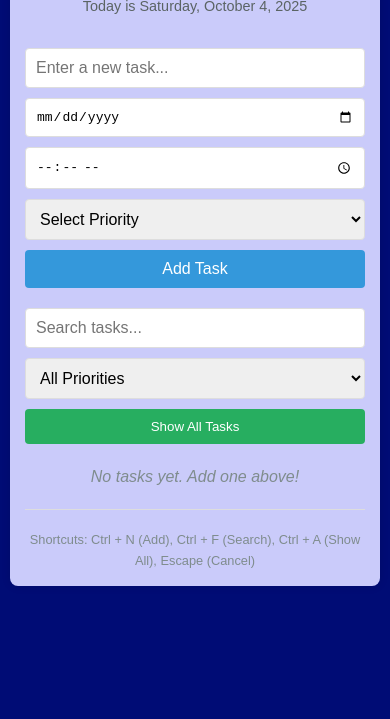
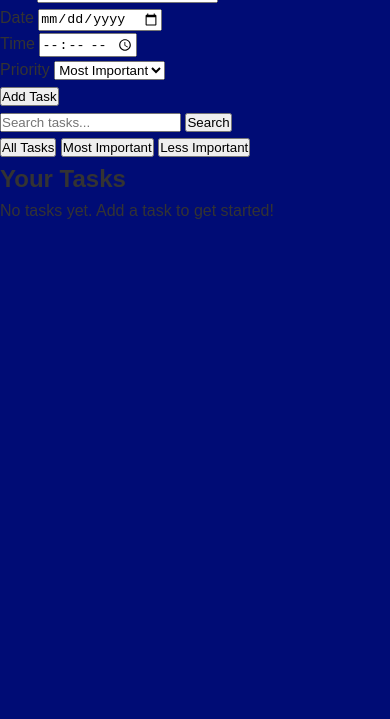
Before and after one commit to autumn-bender/CodingCamp-290925-autumn-bender, a plain HTML site: page Documents/RevoU/index.html in a window 390 px wide. Shown: the part 125-844 px from the top of the page. Drawn offline with Linux system fonts and the light colour scheme.

Commit message:
Update index.html

```diff
--- a/Documents/RevoU/index.html
+++ b/Documents/RevoU/index.html
@@ -3,51 +3,68 @@
 <head>
     <meta charset="UTF-8">
     <meta name="viewport" content="width=device-width, initial-scale=1.0">
-    <title>To-Do List App</title>
+    <title>Simple To-Do List</title>
     <link rel="stylesheet" href="style.css">
 </head>
 <body>
     <div class="container">
         <header>
-            <h1>To-Do List</h1>
-            <h2>Autumn Bender</h2>
-            <p id="currentDate">Hari Tanggal : Jumat, 03 Oktober 2025</p>
+            <h1>Simple To-Do List</h1>
+            <p>Manage your tasks efficiently</p>
         </header>
 
-        <section class="add-task">
-            <form id="taskForm">
-                <input type="text" id="taskInput" placeholder="Enter a new task..." required>
-                <input type="date" id="dateInput" required>
-                <input type="time" id="timeInput" required>
-                <select id="prioritySelect" required>
-                    <option value="">Select Priority</option>
-                    <option value="urgent">Urgent</option>
-                    <option value="normal">Normal</option>
-                    <option value="low">Less Important</option>
-                </select>
-                <button type="submit" id="submitBtn">Add Task</button>
+        <div class="task-form-container">
+            <form id="task-form">
+                <div class="form-group">
+                    <label for="task-input">Task</label>
+                    <input type="text" id="task-input" placeholder="What needs to be done?" required>
+                </div>
+
+                <div class="form-row">
+                    <div class="form-group">
+                        <label for="date-input">Date</label>
+                        <input type="date" id="date-input" required>
+                    </div>
+
+                    <div class="form-group">
+                        <label for="time-input">Time</label>
+                        <input type="time" id="time-input" required>
+                    </div>
+
+                    <div class="form-group">
+                        <label for="priority-select">Priority</label>
+                        <select id="priority-select" required>
+                            <option value="most-important">Most Important</option>
+                            <option value="less-important">Less Important</option>
+                        </select>
+                    </div>
+                </div>
+
+                <button type="submit" class="btn-add">Add Task</button>
             </form>
-        </section>
+        </div>
 
-        <section class="search-filter">
-            <input type="text" id="searchInput" placeholder="Search tasks...">
-            <select id="priorityFilter">
-                <option value="">All Priorities</option>
-                <option value="urgent">Urgent</option>
-                <option value="normal">Normal</option>
-                <option value="low">Less Important</option>
-            </select>
-            <button id="showAllBtn">Show All Tasks</button>
-        </section>
+        <div class="controls">
+            <div class="search-container">
+                <input type="text" id="search-input" placeholder="Search tasks...">
+                <button id="search-btn" class="btn-search">Search</button>
+            </div>
 
-        <section class="task-list">
-            <ul id="taskList"></ul>
-            <p id="noTasksMsg" class="no-tasks">No tasks yet. Add one above!</p>
-        </section>
+            <div class="filter-container">
+                <button id="show-all" class="btn-filter active">All Tasks</button>
+                <button id="show-important" class="btn-filter">Most Important</button>
+                <button id="show-less-important" class="btn-filter">Less Important</button>
+            </div>
+        </div>
 
-        <footer>
-            <p>Shortcuts: Ctrl + N (Add), Ctrl + F (Search), Ctrl + A (Show All), Escape (Cancel)</p>
-        </footer>
+        <div class="tasks-container">
+            <h2>Your Tasks</h2>
+            <div id="tasks-list" class="tasks-list"></div>
+
+            <div id="empty-state" class="empty-state">
+                <p>No tasks yet. Add a task to get started!</p>
+            </div>
+        </div>
     </div>
 
     <script src="script.js"></script>
--- a/Documents/RevoU/script.js
+++ b/Documents/RevoU/script.js
@@ -20,14 +20,13 @@ const currentDateEl = document.getElementById('currentDate');
 // Utility function to format datetime for display
 function formatDateTime(due) {
     const date = new Date(due);
-    return `${date.toLocaleDateString()} at ${date.toLocaleTimeString([], { hour: '2-digit', minute: '2-digit' })}`;
+    const options = { year: 'numeric', month: 'long', day: 'numeric' };
+    return `${date.toLocaleDateString('en-US', options)} at ${date.toLocaleTimeString([], { hour: '2-digit', minute: '2-digit' })}`;
 }
 
 // Load tasks from localStorage on init
 document.addEventListener('DOMContentLoaded', () => {
-    // Set dynamic current date
     currentDateEl.textContent = `Today is ${new Date().toLocaleDateString('en-US', { weekday: 'long', year: 'numeric', month: 'long', day: 'numeric' })}`;
-
     loadTasks();
     applyFilters();
     setupEventListeners();
@@ -35,28 +34,21 @@ document.addEventListener('DOMContentLoaded', () => {
 
 // Event listeners
 function setupEventListeners() {
-    // Form submission
     taskForm.addEventListener('submit', handleSubmit);
-
-    // Search input
     searchInput.addEventListener('input', applyFilters);
-
-    // Priority filter change
     priorityFilter.addEventListener('change', applyFilters);
 
-    // Show all button
     showAllBtn.addEventListener('click', () => {
+        // Reset search and filter values
         searchInput.value = '';
         priorityFilter.value = '';
         applyFilters();
     });
 
-    // Keyboard shortcuts
     document.addEventListener('keydown', (e) => {
         if (e.ctrlKey || e.metaKey) {
-            switch (e.key) {
+            switch (e.key.toLowerCase()) {
                 case 'n':
-                case 'N':
                     e.preventDefault();
                     editingId = null;
                     submitBtn.textContent = 'Add Task';
@@ -64,27 +56,22 @@ function setupEventListeners() {
                     taskInput.focus();
                     break;
                 case 'f':
-                case 'F':
                     e.preventDefault();
                     searchInput.focus();
                     break;
                 case 'a':
-                case 'A':
                     e.preventDefault();
                     showAllBtn.click();
                     break;
             }
         }
         if (e.key === 'Escape') {
-            taskInput.value = '';
-            dateInput.value = '';
-            timeInput.value = '';
-            prioritySelect.value = '';
+            taskForm.reset();
             searchInput.value = '';
             priorityFilter.value = '';
             editingId = null;
             submitBtn.textContent = 'Add Task';
-            clearValidation();
+            clearValidation([taskInput, dateInput, timeInput, prioritySelect]);
             taskInput.focus();
         }
     });
@@ -99,7 +86,6 @@ function handleSubmit(e) {
     const dueTime = timeInput.value;
     const priority = prioritySelect.value;
 
-    // Validation
     const inputs = [taskInput, dateInput, timeInput, prioritySelect];
     let valid = true;
     inputs.forEach(input => {
@@ -120,7 +106,6 @@ function handleSubmit(e) {
     const dueISO = new Date(fullDateTime).toISOString();
 
     if (editingId) {
-        // Update existing task
         const task = tasks.find(t => t.id === editingId);
         if (task) {
             task.text = taskText;
@@ -130,9 +115,8 @@ function handleSubmit(e) {
         editingId = null;
         submitBtn.textContent = 'Add Task';
     } else {
-        // Add new task
         const newTask = {
-            id: Date.now(),
+            id: Date.now().toString(),
             text: taskText,
             due: dueISO,
             priority: priority,
@@ -141,7 +125,6 @@ function handleSubmit(e) {
         tasks.unshift(newTask);
     }
 
-    // Reset form and feedback
     taskForm.reset();
     taskInput.classList.add('success');
     setTimeout(() => {
@@ -171,9 +154,10 @@ function applyFilters() {
 function editTask(id) {
     const task = tasks.find(t => t.id === id);
     if (task) {
+        const dueDateObj = new Date(task.due);
         taskInput.value = task.text;
-        dateInput.value = new Date(task.due).toISOString().split('T')[0];
-        timeInput.value = new Date(task.due).toISOString().split('T')[1].slice(0, 5);
+        dateInput.value = dueDateObj.toISOString().split('T')[0];
+        timeInput.value = dueDateObj.toTimeString().slice(0, 5);
         prioritySelect.value = task.priority;
         editingId = id;
         submitBtn.textContent = 'Update Task';
@@ -205,8 +189,8 @@ function updateDisplay() {
                 <div class="task-date">Due: ${formatDateTime(task.due)}</div>
             </div>
             <div class="task-buttons">
-                <button class="edit-btn" onclick="editTask(${task.id})">Edit</button>
-                <button class="delete-btn" onclick="deleteTask(${task.id})">Delete</button>
+                <button class="edit-btn" onclick="editTask('${task.id}')">Edit</button>
+                <button class="delete-btn" onclick="deleteTask('${task.id}')">Delete</button>
             </div>
         `;
         taskList.appendChild(li);
@@ -215,7 +199,7 @@ function updateDisplay() {
 
 // Clear validation classes
 function clearValidation(inputs = []) {
-    [taskInput, dateInput, timeInput, prioritySelect, ...inputs].forEach(input => {
+    inputs.forEach(input => {
         input.classList.remove('error', 'success');
     });
 }
@@ -231,7 +215,6 @@ function loadTasks() {
     if (saved) {
         tasks = JSON.parse(saved).map(task => ({
             ...task,
-            // Ensure due is ISO if missing (backward compat)
             due: task.due || new Date().toISOString()
         }));
         filteredTasks = [...tasks];
--- a/Documents/RevoU/style.css
+++ b/Documents/RevoU/style.css
@@ -12,14 +12,13 @@ body {
     line-height: 1.6;
 }
 
-.container {
+.utama {
     max-width: 700px;
-    margin: 0 auto;
+    margin: 20px auto 0 auto; /* margin-top 20px, auto kiri dan kanan */
     padding: 20px;
     background: rgb(202, 203, 250);
     box-shadow: 0 0 10px rgba(0, 0, 0, 0.1);
     border-radius: 8px;
-    margin-top: 20px;
 }
 
 /* Header */
@@ -54,7 +53,10 @@ header p {
     flex-wrap: wrap;
 }
 
-#taskInput, #dateInput, #timeInput, #prioritySelect {
+#taskInput,
+#dateInput,
+#timeInput,
+#prioritySelect {
     padding: 10px;
     border: 1px solid #ddd;
     border-radius: 4px;
@@ -76,6 +78,7 @@ header p {
     cursor: pointer;
     font-size: 1em;
     white-space: nowrap;
+    transition: background-color 0.3s ease;
 }
 
 #taskForm button:hover {
@@ -90,7 +93,8 @@ header p {
     flex-wrap: wrap;
 }
 
-#searchInput, #priorityFilter {
+#searchInput,
+#priorityFilter {
     padding: 10px;
     border: 1px solid #ddd;
     border-radius: 4px;
@@ -112,6 +116,7 @@ header p {
     border-radius: 4px;
     cursor: pointer;
     white-space: nowrap;
+    transition: background-color 0.3s ease;
 }
 
 #showAllBtn:hover {
@@ -136,6 +141,7 @@ header p {
     background-color: #ecf0f1;
     border-radius: 4px;
     border-left: 4px solid #3498db;
+    transition: opacity 0.3s ease;
 }
 
 .task-item.completed {
@@ -187,12 +193,14 @@ header p {
     gap: 5px;
 }
 
-.edit-btn, .delete-btn {
+.edit-btn,
+.delete-btn {
     padding: 8px 12px;
     border: none;
     border-radius: 4px;
     cursor: pointer;
     font-size: 0.9em;
+    transition: background-color 0.3s ease;
 }
 
 .edit-btn {
@@ -230,16 +238,22 @@ footer {
 
 /* Responsive */
 @media (max-width: 700px) {
-    .container {
+    .utama {
         margin: 10px;
         padding: 15px;
     }
 
-    #taskForm, .search-filter {
+    #taskForm,
+    .search-filter {
         flex-direction: column;
     }
 
-    #taskInput, #dateInput, #timeInput, #prioritySelect, #searchInput, #priorityFilter {
+    #taskInput,
+    #dateInput,
+    #timeInput,
+    #prioritySelect,
+    #searchInput,
+    #priorityFilter {
         min-width: auto;
     }
 
```
